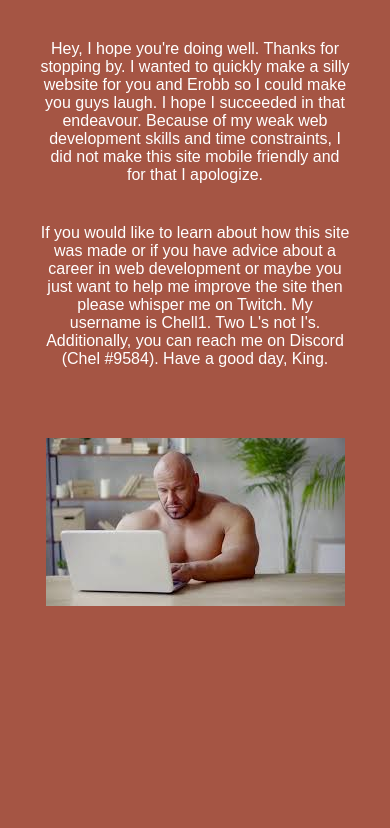
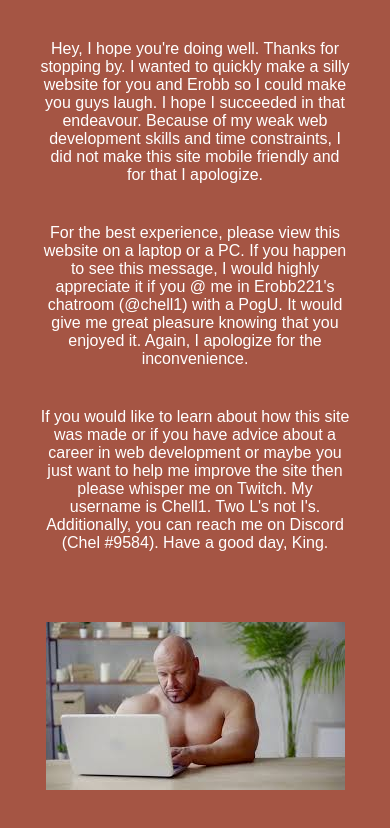
Before and after one commit to oclVargas/personal, a website: page index.html in a window 390 px wide. Drawn offline with Linux system fonts and the light colour scheme.

Commit message:
improve wording for mobile user's message

```diff
--- a/index.html
+++ b/index.html
@@ -101,6 +101,10 @@
             and for that I apologize.
         </p>
         <p>
+            For the best experience, please view this website on a laptop or a PC. If you happen to see this message, I would highly appreciate it if you @
+            me in Erobb221's chatroom (@chell1) with a PogU. It would give me great pleasure knowing that you enjoyed it. Again, I apologize for the inconvenience.
+        </p>
+        <p>
             If you would like to learn about how this site was made or if you have advice about a career in web development or maybe you just want to help me improve the site
             then please whisper me on Twitch. My username is Chell1. Two L's not I's. Additionally, you can reach me on Discord (Chel #9584). Have a good day, King.
         </p>
--- a/styles.css
+++ b/styles.css
@@ -220,6 +220,10 @@ main {
     display: none;
 }
 
+#not-responsive {
+    display: none;
+}
+
 @media only screen and (max-width: 640px) {
     section,
     .promo,
```
